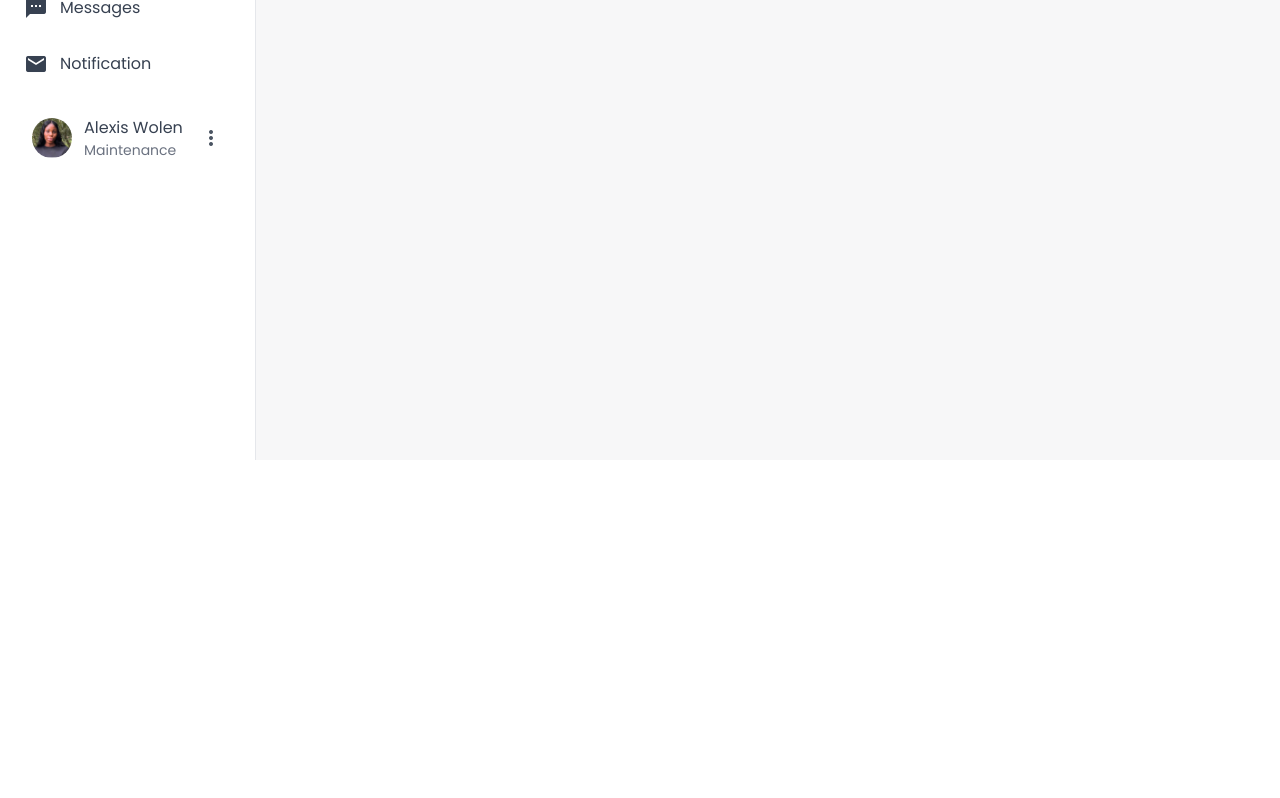
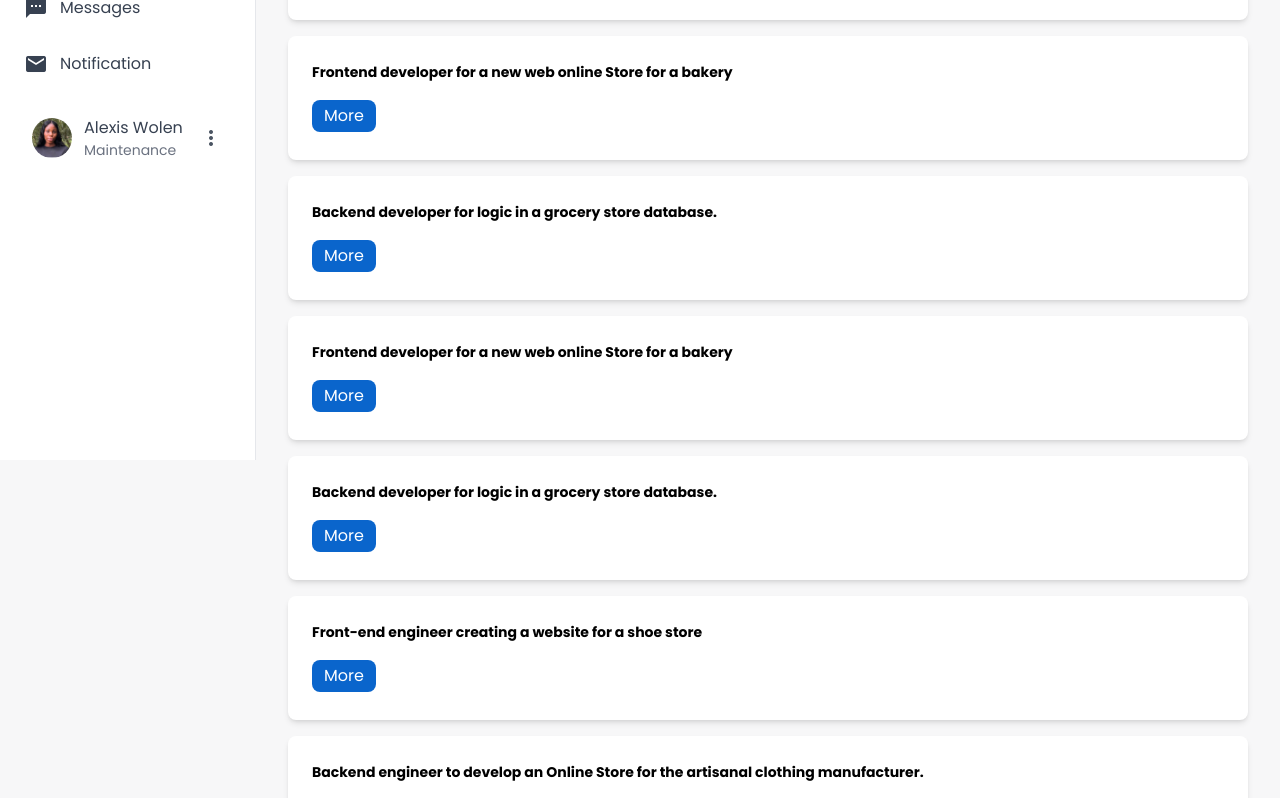
Before and after one commit to YadiraHC/ProFindr, a React (Vite) app: page /my-jobs in a window 1280 px wide. Shown: the part 340-1138 px from the top of the page. Before the commit the page ends 800 px from the top, so only its background shows below. Built offline with nearby package versions, Linux system fonts and the light colour scheme; sample sign-in values are in the browser's storage.

Commit message:
Fix MyJobs

```diff
--- /dev/null
+++ b/src/components/MyJobs/JobCard.tsx
@@ -0,0 +1,44 @@
+// src/components/MyJobs/JobCard.tsx
+
+import React from "react";
+
+type JobProps = {
+  job: {
+    JobId: number;
+    Title: string;
+    Description: string;
+    StartDate: string;
+    EndsDate: string;/*  */
+    Hourly: string
+    HourlyRate: string;
+    Days: string;
+    State: string;
+    Municipality: string;
+  };
+  openModal: () => void;
+};
+
+const JobCard: React.FC<JobProps> = ({ job, openModal }) => {
+  return (
+    <div className="bg-white p-6 rounded-lg shadow-md flex justify-between items-center relative">
+      <div className="flex space-x-4">
+        <div className="flex-grow">
+          <div className="mb-4">
+            <span className="text-sm font-bold">{job.Title}</span>
+            {/* <p className="text-gray-600 text-sm">Start day {job.StartDate}</p> */}
+          </div>
+          <div className="flex-grow mb-1">
+            <button
+              className="bg-[#0A65CC] text-white px-3 py-1 rounded-lg mr-2"
+              onClick={openModal}
+            >
+              More
+            </button>
+          </div>
+        </div>
+      </div>
+    </div>
+  );
+};
+
+export default JobCard;
--- /dev/null
+++ b/src/components/MyJobs/SeeDetailsModal.tsx
@@ -0,0 +1,50 @@
+// src/components/MyJobs/SeeDetailsModal.tsx
+
+import React from 'react';
+
+interface ModalProps {
+  isOpen: boolean;
+  closeModal: () => void;
+  job: {
+    Title: string;
+    Description: string;
+    StartDate: string;
+    EndsDate: string;/*  */
+    Hourly: string
+    HourlyRate: string;
+    Days: string;
+    State: string;
+    Municipality: string;
+    CustomerName: string;
+  };
+}
+
+const SeeDetailsModal: React.FC<ModalProps> = ({ isOpen, closeModal, job }) => {
+  if (!isOpen) return null;
+
+  return (
+    <div className="fixed inset-0 bg-black bg-opacity-50 flex items-center justify-center z-10">
+      <div className="bg-white md:rounded-lg shadow-lg p-8 w-full md:w-3/5 lg:w-1/2 max-h-full overflow-y-auto">
+        <div className="flex justify-end">
+          <button onClick={closeModal} className="text-gray-500 hover:text-gray-700 focus:outline-none">
+            <span className="material-icons">close</span>
+          </button>
+        </div>
+        <div>
+          <h2 className="text-2xl font-bold mb-4">{job.Title}</h2>
+          <p className="text-gray-600 mb-2"><strong>Description: </strong> {job.Description}</p>
+          <p className="text-gray-600 mb-2"><strong>Start Date: </strong> {job.StartDate}</p>
+          <p className="text-gray-600 mb-2"><strong>Ends Date: </strong> {job.EndsDate}</p>
+          <p className="text-gray-600 mb-2"><strong>Hourly: </strong> {job.Hourly}</p>
+          <p className="text-gray-600 mb-2"><strong>Hourly Rate: </strong> {job.HourlyRate}</p>
+          <p className="text-gray-600 mb-2"><strong>Days:</strong> {job.Days}</p>
+          <p className="text-gray-600 mb-2"><strong>State:</strong> {job.State}</p>
+          <p className="text-gray-600 mb-2"><strong>Municipality:</strong> {job.Municipality}</p>
+          <p className="text-gray-600 mb-2"><strong>Cusmoter Name:</strong> {job.CustomerName}</p>
+        </div>
+      </div>
+    </div>
+  );
+};
+
+export default SeeDetailsModal;
--- /dev/null
+++ b/src/components/MyJobs/jobServices.ts
@@ -0,0 +1,105 @@
+export type Job = {
+  JobId: number;
+  Title: string;
+  Description: string;
+  StartDate: string;
+  EndsDate: string;
+  Hourly: string;
+  HourlyRate: string;
+  Days: string;
+  State: string;
+  Municipality: string;
+  CustomerName: string;
+};
+
+const allJobs: Job[] = [
+    {
+        JobId: 1,
+        Title: "Frontend developer for a new web online Store for a bakery ",
+        Description: "Interface development work in React for new implementations.",
+        StartDate: "2024-07-01",
+        EndsDate: "2024-10-01",
+        Hourly: "Full-Time",
+        HourlyRate: "$ 1 200",
+        Days: "Monday - Friday",
+        State: "Q. Roo",
+        Municipality: "Playa del Carmen",
+        CustomerName: "Juan Pablo"
+    },
+    {
+        JobId: 2,
+        Title: "Backend developer for logic in a grocery store database.",
+        Description: "API development work in Node.js.",
+        StartDate: "2024-05-05",
+        EndsDate: "2024-12-01",
+        Hourly: "Contract",
+        HourlyRate: "$600",
+        Days: "Monday - Friday",
+        State: "Yucatan",
+        Municipality: "Merida",
+        CustomerName: "Damian Torres"
+    },
+    {
+        JobId: 3,
+        Title: "Front-end engineer creating a website for a shoe store",
+        Description: "Building responsive UIs with React.",
+        StartDate: "2025-02-10",
+        EndsDate: "2025-05-01",
+        Hourly: "Part-Time",
+        HourlyRate: "$450",
+        Days: "Monday - Friday",
+        State: "Tabasco",
+        Municipality: "Villahermosa",
+        CustomerName: "Alvaro Gomez"
+    },
+    {
+        JobId: 4,
+        Title: "Backend engineer to develop an Online Store for the artisanal clothing manufacturer.",
+        Description: "Developing robust APIs with Express.",
+        StartDate: "2024-06-15",
+        EndsDate: "2024-19-20",
+        Hourly: "Part-Time",
+        HourlyRate: "$750",
+        Days: "Monday - Friday",
+        State: "Q. Roo",
+        Municipality: "Bacalar",
+        CustomerName: "Alexis Diego Mendez"
+    },
+    {
+        JobId: 5,
+        Title: "Frontend developer for the creation of an application for inventory of a flower shop",
+        Description: "Frontend projects using React.",
+        StartDate: "2025-01-10",
+        EndsDate: "2025-04-15",
+        Hourly: "Contrac",
+        HourlyRate: "$950",
+        Days: "Monday - Friday",
+        State: "Cancun",
+        Municipality: "Q. Roo",
+        CustomerName: "Fatima Olivarez"
+    },
+    {
+        JobId: 6,
+        Title: "Frontend developer for the creation of an application for inventory of a flower shop",
+        Description: "Frontend projects using React.",
+        StartDate: "2025-01-10",
+        EndsDate: "2025-04-15",
+        Hourly: "Contrac",
+        HourlyRate: "$950",
+        Days: "Monday - Friday",
+        State: "Cancun",
+        Municipality: "Q. Roo",
+        CustomerName: "Fatima Olivarez"
+    }
+];
+
+export const fetchJobs = async (page: number): Promise<Job[]> => {
+  await new Promise((resolve) => setTimeout(resolve, 2000));
+
+  const jobsPerPage = 2; // Número de trabajos que se cargarán por página
+  const startIndex = (page - 1) * jobsPerPage;
+  const endIndex = startIndex + jobsPerPage;
+  const jobs = allJobs.slice(startIndex, endIndex);
+
+  return jobs;
+};
--- a/src/pages/MyJobs.tsx
+++ b/src/pages/MyJobs.tsx
@@ -1,22 +1,103 @@
-import React, { useState } from 'react';
-import SideMenu from '../components/common/SideMenu';
+import React, { useEffect, useState, useRef, useCallback, lazy, Suspense } from "react";
+import SideMenu from "../components/common/SideMenu";
 import NavbarApp from '../components/common/NavbarApp';
+import { fetchJobs, Job } from "../components/MyJobs/jobServices";
+import SeeDetailsModal from "../components/MyJobs/SeeDetailsModal";
+
+const JobCard = lazy(() => import("../components/MyJobs/JobCard"));
 
 const MyJobs: React.FC = () => {
+  const [jobs, setJobs] = useState<Job[]>([]);
+  const [hasMore, setHasMore] = useState(true);
+  const [page, setPage] = useState(1);
+  const loader = useRef<HTMLDivElement | null>(null);
+  const [isSideMenuOpen, setIsSideMenuOpen] = useState(false);
+  const [isModalOpen, setIsModalOpen] = useState(false);
+  const [selectedJob, setSelectedJob] = useState<Job | null>(null);
 
-    const [isSideMenuOpen, setIsSideMenuOpen] = useState(false);
+  const fetchMoreJobs = useCallback(async () => {
+    const newJobs = await fetchJobs(page);
+    setJobs((prevJobs) => [...prevJobs, ...newJobs]);
+    setPage(page + 1);
+    if (newJobs.length === 0) {
+      setHasMore(false);
+    }
+  }, [page]);
+
+  useEffect(() => {
+    fetchMoreJobs();
+  }, [fetchMoreJobs]);
+
+  useEffect(() => {
+    const options = {
+      root: null,
+      rootMargin: "20px",
+      threshold: 1.0
+    };
+
+    const observerCallback = (entries: IntersectionObserverEntry[]) => {
+      const target = entries[0];
+      if (target.isIntersecting && hasMore) {
+        fetchMoreJobs();
+      }
+    };
+
+    const observer = new IntersectionObserver(observerCallback, options);
+
+    const currentLoader = loader.current;
+    if (currentLoader) {
+      observer.observe(currentLoader);
+    }
+
+    return () => {
+      if (currentLoader) {
+        observer.unobserve(currentLoader);
+      }
+    };
+  }, [fetchMoreJobs, hasMore]);
+
+  const openModal = (job: Job) => {
+    setSelectedJob(job);
+    setIsModalOpen(true);
+  };
+
+  const closeModal = () => {
+    setIsModalOpen(false);
+  };
+
   return (
-        <div className="flex flex-col bg-[#F7F7F8] min-h-screen">
-            <NavbarApp onMenuClick={() => setIsSideMenuOpen(true)}/>
-            <div className="flex flex-1">
+    <div className="lg:flex bg-[#F7F7F8] min-h-screen">
+      <NavbarApp onMenuClick={() => setIsSideMenuOpen(true)} />
       <div className="hidden md:block">
         <SideMenu isOpen={true} onClose={() => setIsSideMenuOpen(false)} />
       </div>
+      {isSideMenuOpen && (
+        <div className="fixed inset-0 z-50 md:hidden">
           <SideMenu isOpen={isSideMenuOpen} onClose={() => setIsSideMenuOpen(false)} />
-                <div className="flex-1 p-4">
-                    {/* Próxico codigo :D */}
+        </div>
+      )}
+      <div className="flex-1 md:ml-64 p-8 overflow-auto">
+        <div className="flex justify-between items-center mb-8">
+          <h1 className="text-2xl font-bold">My Jobs</h1>
+        </div>
+        <div className="space-y-4">
+          <Suspense fallback={<div>Loading...</div>}>
+            {jobs.map((job) => (
+              <JobCard
+                key={job.JobId}
+                job={job}
+                openModal={() => openModal(job)}
+              />
+            ))}
+          </Suspense>
+          <div ref={loader}>
+            {hasMore && <h4>Loading...</h4>}
           </div>
         </div>
+      </div>
+      {selectedJob && (
+        <SeeDetailsModal isOpen={isModalOpen} closeModal={closeModal} job={selectedJob} />
+      )}
     </div>
   );
 };
```
Lines whose indentation alone changed are shown as unchanged.
